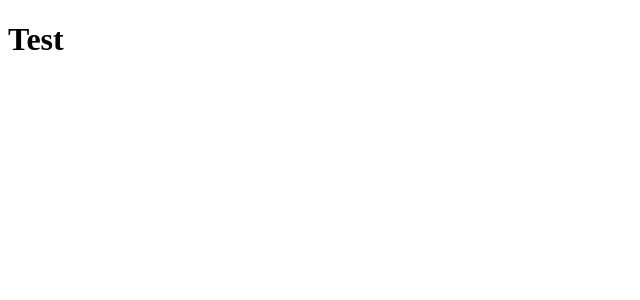
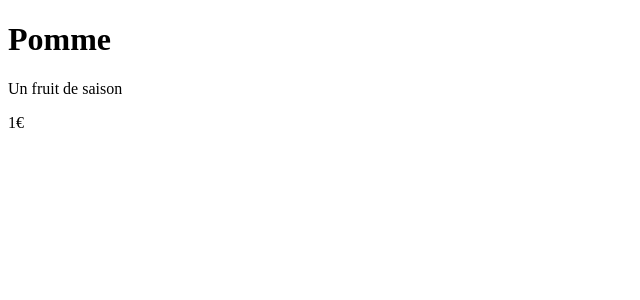
Before and after one commit to Laurasdt/ExamReact, a React (Vite) app in the folder ExamReact/: page / in a window 1280 px wide. Shown: the top 300 px of the page, without its empty margins (0-640 px from the left). Built offline with nearby package versions, Linux system fonts and the light colour scheme.

Commit message:
test de lien entre composants

```diff
--- a/ExamReact/src/Components/Product.jsx
+++ b/ExamReact/src/Components/Product.jsx
@@ -3,7 +3,7 @@ const Product = ({ name, description, price }) => {
     <div className="products">
       <h1>{name}</h1>
       <p>{description}</p>
-      <p>{price}</p>
+      <p>{price}€</p>
     </div>
   );
 };
--- a/ExamReact/src/Components/ProductList.jsx
+++ b/ExamReact/src/Components/ProductList.jsx
@@ -1,10 +1,23 @@
+import { useState } from "react";
 import Product from "./Product";
-
 const ProductList = ({ products }) => {
+  const [product, setProduct] = useState([
+    {
+      name: "Pomme",
+      description: "Un fruit de saison",
+      price: 1,
+    },
+  ]);
   return (
     <div className="product-list">
-      <h1>Test</h1>
-      <Product products={products} />
+      {product.map((product, idx) => (
+        <Product
+          key={idx}
+          name={product.name}
+          description={product.description}
+          price={product.price}
+        />
+      ))}
     </div>
   );
 };
```
